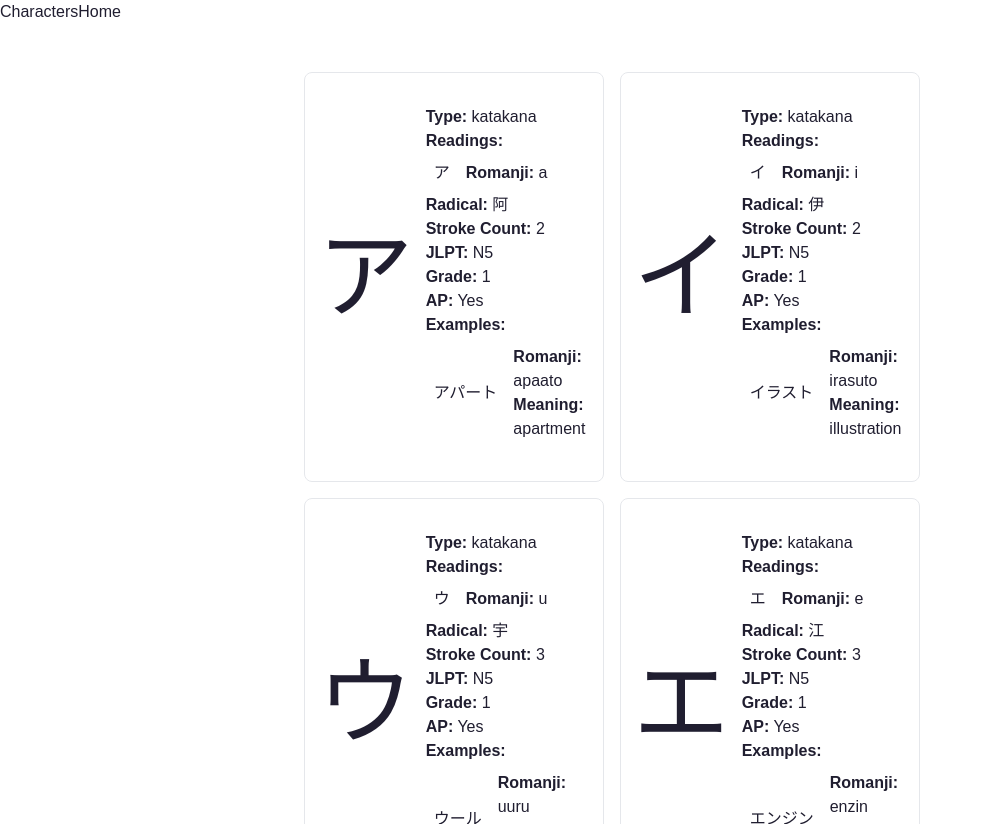
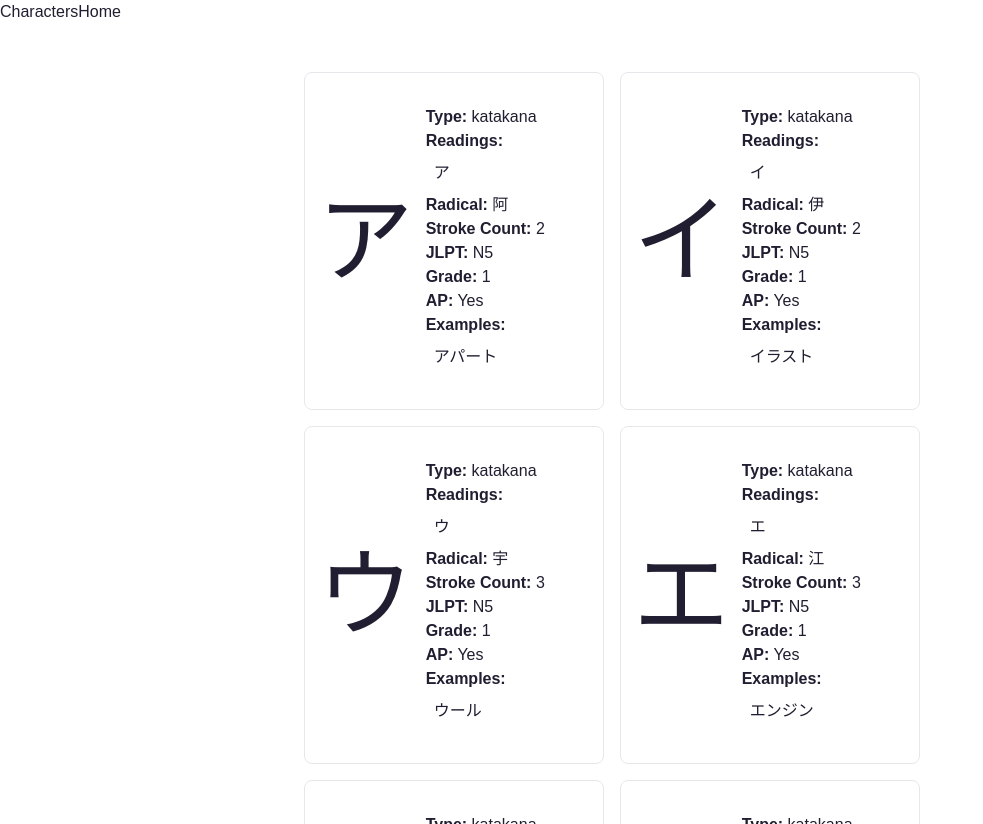
Before and after one commit to CodeByDex/bydex-japan, a Next.js app: page /character in a window 1280 px wide. Shown: the whole page, without its empty margins (0-983 px from the left). Built offline with nearby package versions, Linux system fonts and the light colour scheme.

Commit message:
updated reading component to be collapsable to save screen space

```diff
--- a/components/ui/character.tsx
+++ b/components/ui/character.tsx
@@ -1,6 +1,7 @@
 'use client';
 
 import React from 'react';
+import {useState} from 'react'
 import { character, reading } from '@lib/definitions';
 
 interface CharacterComponentProps {
@@ -12,17 +13,28 @@ interface ReadingComponentProps {
 }
 
 export function ReadingComponent({ reading }: ReadingComponentProps) {
+  const [isExpanded, setIsExpanded] = useState(false);
+
+  const toggleExpand = () => {
+    setIsExpanded(!isExpanded);
+  };
+
   return (
     <div className='flex'>
-      <div className='flex items-center justify-center p-2 whitespace-nowrap'>
+      <div
+        className='flex items-center justify-center p-2 whitespace-nowrap'
+        onClick={toggleExpand}
+      >
         {reading.id}
       </div>
+      {isExpanded && (
         <div className='p-2'>
           {reading.type && reading.type != "kana" ? <p><strong>Kana:</strong> {reading.kana}</p> : <></>}
           <p><strong>Romanji:</strong> {reading.romanji}</p>
           {reading.type && reading.type != "kana" ? <p><strong>Type:</strong> {reading.type}</p> : <></>}
           {reading.meaning ? <p><strong>Meaning:</strong> {reading.meaning}</p> : <></>}
         </div>
+      )}
     </div>
   )
 }
```
Lines whose indentation alone changed are shown as unchanged.
